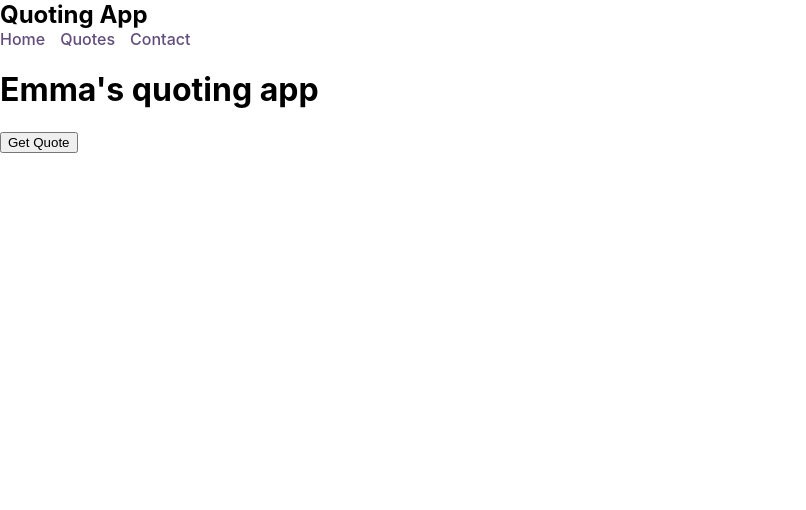
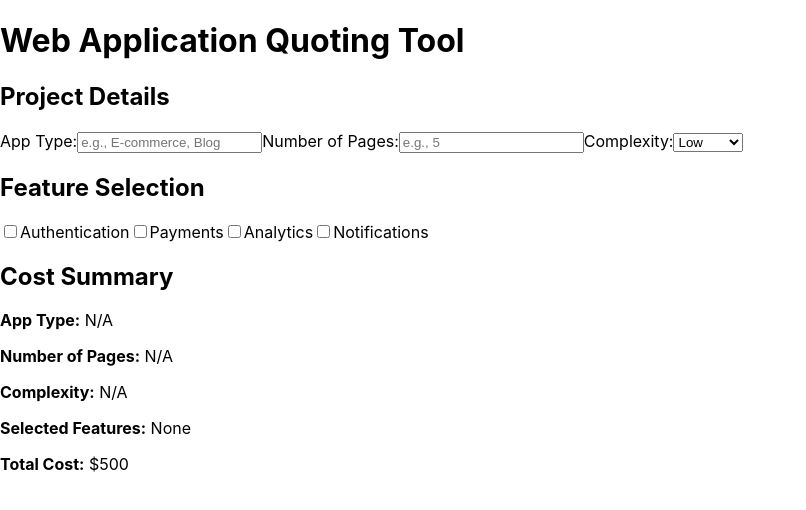
Before and after one commit to emmahartnall/react_nov_23, a React (Create React App) app: page / in a window 1280 px wide. Shown: the top 510 px of the page, without its empty margins (0-806 px from the left). Built offline with nearby package versions, Linux system fonts and the light colour scheme.

Commit message:
added features

```diff
--- /dev/null
+++ b/src/Quote.jsx
@@ -0,0 +1,44 @@
+// Quote.jsx
+import React, { useState } from "react";
+import ProjectDetailsForm from "./components/ProjectDetailsForm";
+import FeatureSelection from "./components/FeatureSelection";
+import CostSummary from "./components/CostSummary";
+
+const App = () => {
+  const [projectDetails, setProjectDetails] = useState({});
+  const [selectedFeatures, setSelectedFeatures] = useState([]);
+
+  const baseCost = 500; // Base cost for any project
+  const featureCosts = {
+    authentication: 300,
+    payments: 400,
+    analytics: 200,
+    notifications: 150,
+  };
+
+  const calculateTotalCost = () => {
+    const featuresCost = selectedFeatures.reduce(
+      (total, feature) => total + (featureCosts[feature] || 0),
+      0
+    );
+    return baseCost + featuresCost;
+  };
+
+  return (
+    <div className="app">
+      <h1>Web Application Quoting Tool</h1>
+      <ProjectDetailsForm setProjectDetails={setProjectDetails} />
+      <FeatureSelection
+        selectedFeatures={selectedFeatures}
+        setSelectedFeatures={setSelectedFeatures}
+      />
+      <CostSummary
+        projectDetails={projectDetails}
+        selectedFeatures={selectedFeatures}
+        totalCost={calculateTotalCost()}
+      />
+    </div>
+  );
+};
+
+export default App;
--- /dev/null
+++ b/src/components/CostSummary.jsx
@@ -0,0 +1,18 @@
+
+// components/CostSummary.jsx
+import React from "react";
+
+const CostSummary = ({ projectDetails, selectedFeatures, totalCost }) => {
+  return (
+    <div className="cost-summary">
+      <h2>Cost Summary</h2>
+      <p><strong>App Type:</strong> {projectDetails.appType || "N/A"}</p>
+      <p><strong>Number of Pages:</strong> {projectDetails.numPages || "N/A"}</p>
+      <p><strong>Complexity:</strong> {projectDetails.complexity || "N/A"}</p>
+      <p><strong>Selected Features:</strong> {selectedFeatures.join(", ") || "None"}</p>
+      <p><strong>Total Cost:</strong> ${totalCost}</p>
+    </div>
+  );
+};
+
+export default CostSummary;
--- /dev/null
+++ b/src/components/FeatureSelection.jsx
@@ -0,0 +1,37 @@
+
+
+
+// components/FeatureSelection.jsx
+import React from "react";
+
+const FeatureSelection = ({ selectedFeatures, setSelectedFeatures }) => {
+  const features = ["authentication", "payments", "analytics", "notifications"];
+
+  const handleChange = (e) => {
+    const { value, checked } = e.target;
+    if (checked) {
+      setSelectedFeatures((prev) => [...prev, value]);
+    } else {
+      setSelectedFeatures((prev) => prev.filter((feature) => feature !== value));
+    }
+  };
+
+  return (
+    <div className="feature-selection">
+      <h2>Feature Selection</h2>
+      {features.map((feature) => (
+        <label key={feature}>
+          <input
+            type="checkbox"
+            value={feature}
+            checked={selectedFeatures.includes(feature)}
+            onChange={handleChange}
+          />
+          {feature.charAt(0).toUpperCase() + feature.slice(1)}
+        </label>
+      ))}
+    </div>
+  );
+};
+
+export default FeatureSelection;
--- /dev/null
+++ b/src/components/ProjectDetailsForm.jsx
@@ -0,0 +1,43 @@
+// components/ProjectDetailsForm.jsx
+import React from "react";
+
+const ProjectDetailsForm = ({ setProjectDetails }) => {
+  const handleChange = (e) => {
+    const { name, value } = e.target;
+    setProjectDetails((prev) => ({ ...prev, [name]: value }));
+  };
+
+  return (
+    <form className="project-details-form">
+      <h2>Project Details</h2>
+      <label>
+        App Type:
+        <input
+          type="text"
+          name="appType"
+          placeholder="e.g., E-commerce, Blog"
+          onChange={handleChange}
+        />
+      </label>
+      <label>
+        Number of Pages:
+        <input
+          type="number"
+          name="numPages"
+          placeholder="e.g., 5"
+          onChange={handleChange}
+        />
+      </label>
+      <label>
+        Complexity:
+        <select name="complexity" onChange={handleChange}>
+          <option value="low">Low</option>
+          <option value="medium">Medium</option>
+          <option value="high">High</option>
+        </select>
+      </label>
+    </form>
+  );
+};
+
+export default ProjectDetailsForm;
--- a/src/index.js
+++ b/src/index.js
@@ -1,7 +1,8 @@
 import React from 'react';
 import ReactDOM from 'react-dom/client';
 import './index.css';
-import App from './App';
+//import App from './App';
+import App from './Quote';
 import reportWebVitals from './reportWebVitals';
 
 const root = ReactDOM.createRoot(document.getElementById('root'));
```
Also changed, not shown: src/components/QuoteForm.js (added), src/components/QuoteResult.js (added), src/utils/calculateQuote.js (added).
